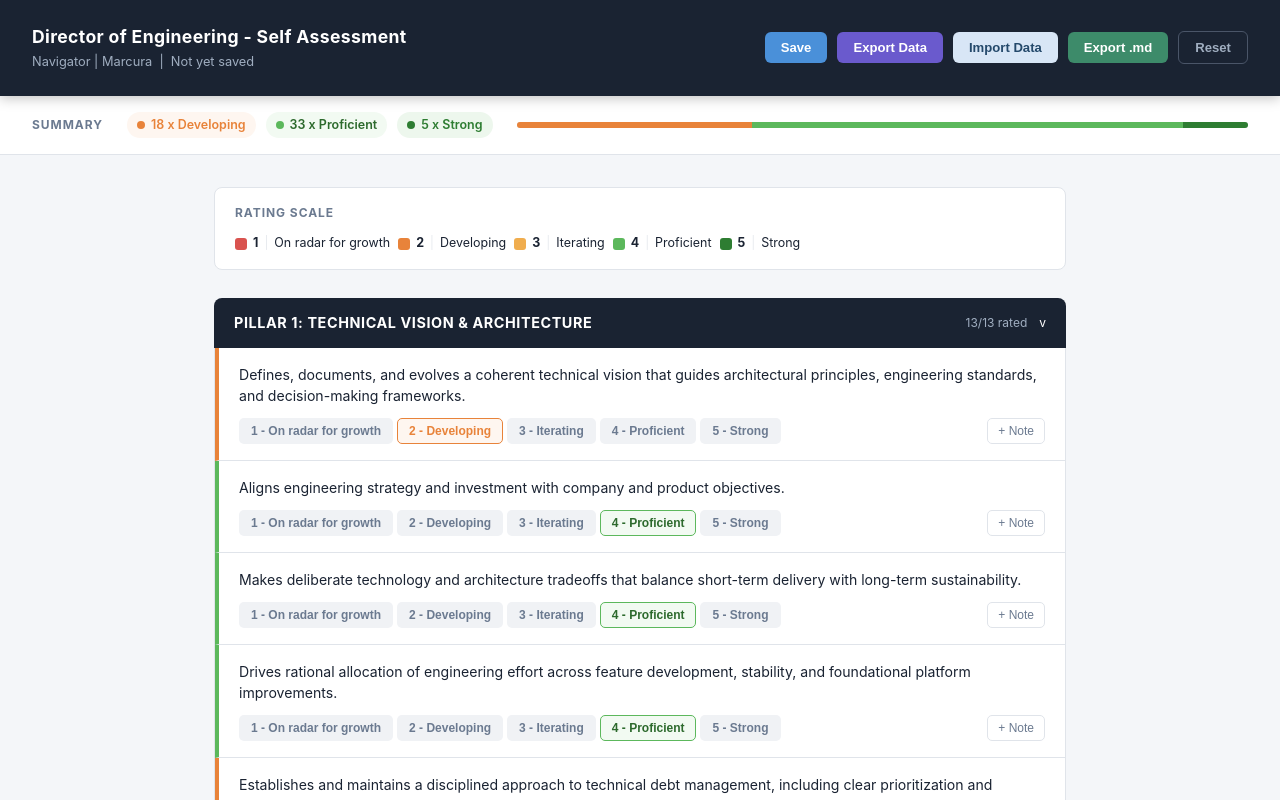
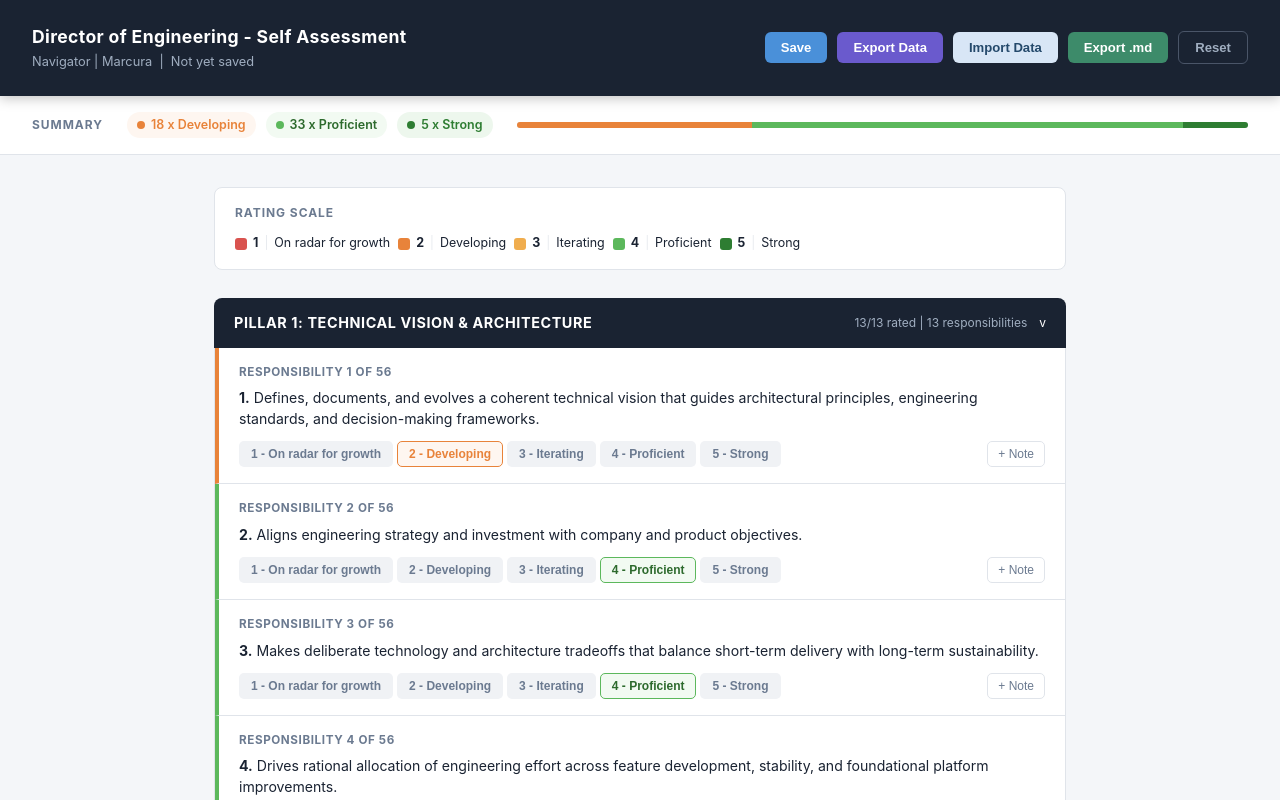
Before and after one commit to peterscottbrownstein/self-assessment, a React app in the folder app/: page / in a window 1280 px wide. Shown: the top 800 px of the page. Built offline with nearby package versions, Linux system fonts and the light colour scheme; the HTML template or start-up script is replaced by a standard one.

Commit message:
Add global numbering for assessment responsibilities

```diff
--- a/app/src/App.jsx
+++ b/app/src/App.jsx
@@ -6,6 +6,18 @@ import { Header } from './components/Header';
 import { SummaryBar } from './components/SummaryBar';
 import { ScaleLegend } from './components/ScaleLegend';
 import { Pillar } from './components/Pillar';
+
+const totalResponsibilities = PILLARS.reduce((sum, pillar) => sum + pillar.items.length, 0);
+const pillarStartIndexes = PILLARS.reduce((starts, pillar, index) => {
+  if (index === 0) {
+    starts[pillar.id] = 1;
+  } else {
+    const previousPillar = PILLARS[index - 1];
+    starts[pillar.id] = starts[previousPillar.id] + previousPillar.items.length;
+  }
+
+  return starts;
+}, {});
 
 export default function App() {
   const fileInputRef = useRef(null);
@@ -69,6 +81,8 @@ export default function App() {
             key={pillar.id}
             pillar={pillar}
             assessmentState={assessmentState}
+            startIndex={pillarStartIndexes[pillar.id]}
+            totalResponsibilities={totalResponsibilities}
             summaryText={assessmentSummary.pillars[pillar.id] ?? ''}
             onRate={setRating}
             onNote={setNote}
--- a/app/src/components/Item.jsx
+++ b/app/src/components/Item.jsx
@@ -1,7 +1,7 @@
 import { useState } from 'react';
 import { RATINGS } from '../data/pillars';
 
-export function Item({ item, itemState, onRate, onNote }) {
+export function Item({ item, itemState, position, totalResponsibilities, onRate, onNote }) {
   const { rating = null, note = '' } = itemState || {};
   const [notesOpen, setNotesOpen] = useState(!!note?.trim());
 
@@ -9,7 +9,14 @@ export function Item({ item, itemState, onRate, onNote }) {
 
   return (
     <div className={`item ${rating ? `rated-${rating}` : 'unrated'}`}>
-      <p className="item-text">{item.text}</p>
+      <div className="item-heading">
+        <div className="item-position">
+          Responsibility {position} of {totalResponsibilities}
+        </div>
+        <p className="item-text">
+          <span className="item-number">{position}.</span> {item.text}
+        </p>
+      </div>
       <div className="item-controls">
         <div className="rating-group">
           {[1, 2, 3, 4, 5].map(r => (
--- a/app/src/components/Pillar.jsx
+++ b/app/src/components/Pillar.jsx
@@ -2,7 +2,16 @@ import { useState } from 'react';
 import { Item } from './Item';
 import { PillarSummary } from './PillarSummary';
 
-export function Pillar({ pillar, assessmentState, summaryText, onRate, onNote, onSummaryChange }) {
+export function Pillar({
+  pillar,
+  assessmentState,
+  startIndex,
+  totalResponsibilities,
+  summaryText,
+  onRate,
+  onNote,
+  onSummaryChange,
+}) {
   const [collapsed, setCollapsed] = useState(false);
   const ratedCount = pillar.items.filter(i => assessmentState[i.id]?.rating != null).length;
 
@@ -10,16 +19,20 @@ export function Pillar({ pillar, assessmentState, summaryText, onRate, onNote, o
     <div className={`pillar ${collapsed ? 'collapsed' : ''}`}>
       <div className="pillar-header" onClick={() => setCollapsed(c => !c)}>
         <h2>{pillar.title}</h2>
-        <span className="pillar-meta">{ratedCount}/{pillar.items.length} rated</span>
+        <span className="pillar-meta">
+          {ratedCount}/{pillar.items.length} rated | {pillar.items.length} responsibilities
+        </span>
         <span className="pillar-chevron">v</span>
       </div>
       {!collapsed && (
         <div className="pillar-body">
-          {pillar.items.map(item => (
+          {pillar.items.map((item, index) => (
             <Item
               key={item.id}
               item={item}
               itemState={assessmentState[item.id]}
+              position={startIndex + index}
+              totalResponsibilities={totalResponsibilities}
               onRate={onRate}
               onNote={onNote}
             />
--- a/app/src/index.css
+++ b/app/src/index.css
@@ -105,7 +105,20 @@ body { font-family: -apple-system, BlinkMacSystemFont, 'Segoe UI', sans-serif; b
 .item.rated-4 { border-left: 4px solid var(--r4); }
 .item.rated-5 { border-left: 4px solid var(--r5); }
 .item.unrated { border-left: 4px solid var(--border); }
-.item-text { font-size: 0.88rem; margin-bottom: 12px; }
+.item-heading { margin-bottom: 12px; }
+.item-position {
+  font-size: 0.73rem;
+  font-weight: 700;
+  letter-spacing: 0.05em;
+  text-transform: uppercase;
+  color: var(--muted);
+  margin-bottom: 6px;
+}
+.item-text { font-size: 0.88rem; }
+.item-number {
+  font-weight: 700;
+  color: var(--pillar-bg);
+}
 .item-controls { display: flex; gap: 6px; flex-wrap: wrap; align-items: flex-start; }
 .rating-group { display: flex; gap: 4px; flex-wrap: wrap; }
 .rating-btn {
--- a/app/src/utils/export.js
+++ b/app/src/utils/export.js
@@ -32,6 +32,8 @@ export function exportAssessmentData(assessmentState, assessmentSummary, savedAt
 export function exportMarkdown(assessmentState, assessmentSummary) {
   const today = new Date().toISOString().split('T')[0];
   const counts = { 1: 0, 2: 0, 3: 0, 4: 0, 5: 0, null: 0 };
+  const totalResponsibilities = PILLARS.reduce((sum, pillar) => sum + pillar.items.length, 0);
+  let globalIndex = 1;
 
   const lines = [
     '# Director of Engineering - Self Assessment',
@@ -51,15 +53,17 @@ export function exportMarkdown(assessmentState, assessmentSummary) {
     lines.push(`## ${pillar.title}`);
     lines.push('');
 
-    pillar.items.forEach((item, idx) => {
+    pillar.items.forEach(item => {
       const s = assessmentState[item.id] || {};
       const r = s.rating ?? null;
       counts[r] = (counts[r] || 0) + 1;
       const label = r ? `${r} - ${RATINGS[r]}` : 'Unrated';
-      lines.push(`### ${idx + 1}. ${item.text}`);
+      lines.push(`### ${globalIndex}. ${item.text}`);
+      lines.push(`**Responsibility:** ${globalIndex} of ${totalResponsibilities}`);
       lines.push(`**Rating:** ${label}`);
       if (s.note?.trim()) lines.push(`**Notes:** ${s.note.trim()}`);
       lines.push('');
+      globalIndex += 1;
     });
 
     const pillarSummary = assessmentSummary.pillars?.[pillar.id]?.trim();
```
Also changed, not shown: 1 other file (tests, documents, lock files or other folders).
